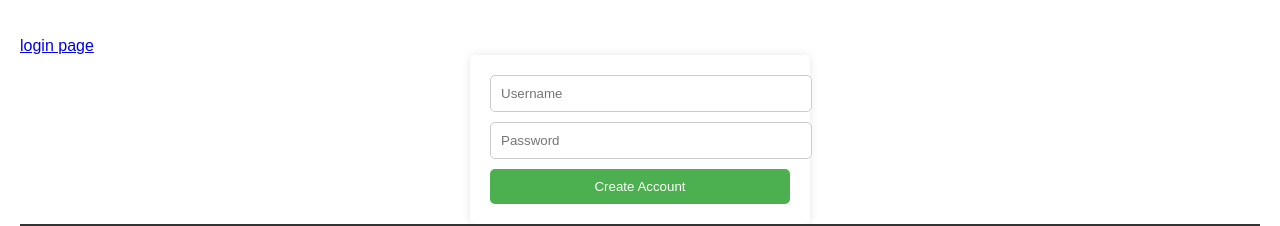
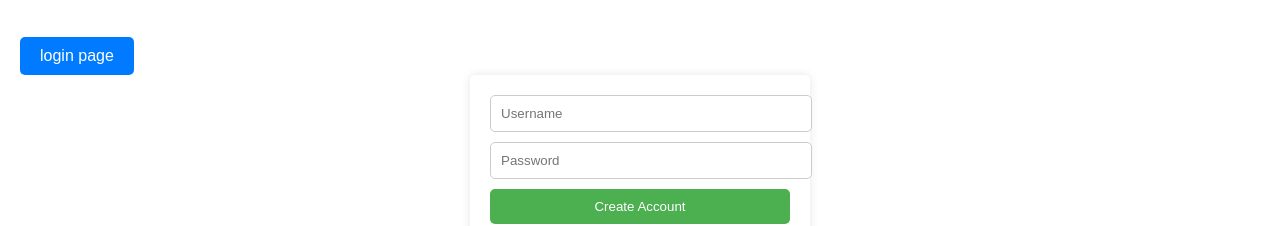
Before and after one commit to Iverspn/shoppingcart, a plain HTML site: page createpage.html in a window 1280 px wide. Shown: the part 81-307 px from the top of the page. Drawn offline with Linux system fonts and the light colour scheme.

Commit message:
Update styles.css

```diff
--- a/styles.css
+++ b/styles.css
@@ -66,13 +66,18 @@ button:hover {
   .copyright {
     margin-top: 10px;
   }
-#loginpage{
-  color: #333;
-    background-color: #f5f5f5;
-    padding: 10px;
-    margin: 5px 0;
-    list-style-type: none;
-    border-radius: 5px;
-    display: flex;
-    align-items: center;     }
+ .button-link {
+            display: inline-block;
+            padding: 10px 20px;
+            background-color: #007BFF;
+            color: white;
+            text-align: center;
+            text-decoration: none;
+            border-radius: 5px;
+            transition: background-color 0.3s ease;
+        }
+
+        .button-link:hover {
+            background-color: #0056b3;
+        }
 #pgp{text-align: center; }
```
